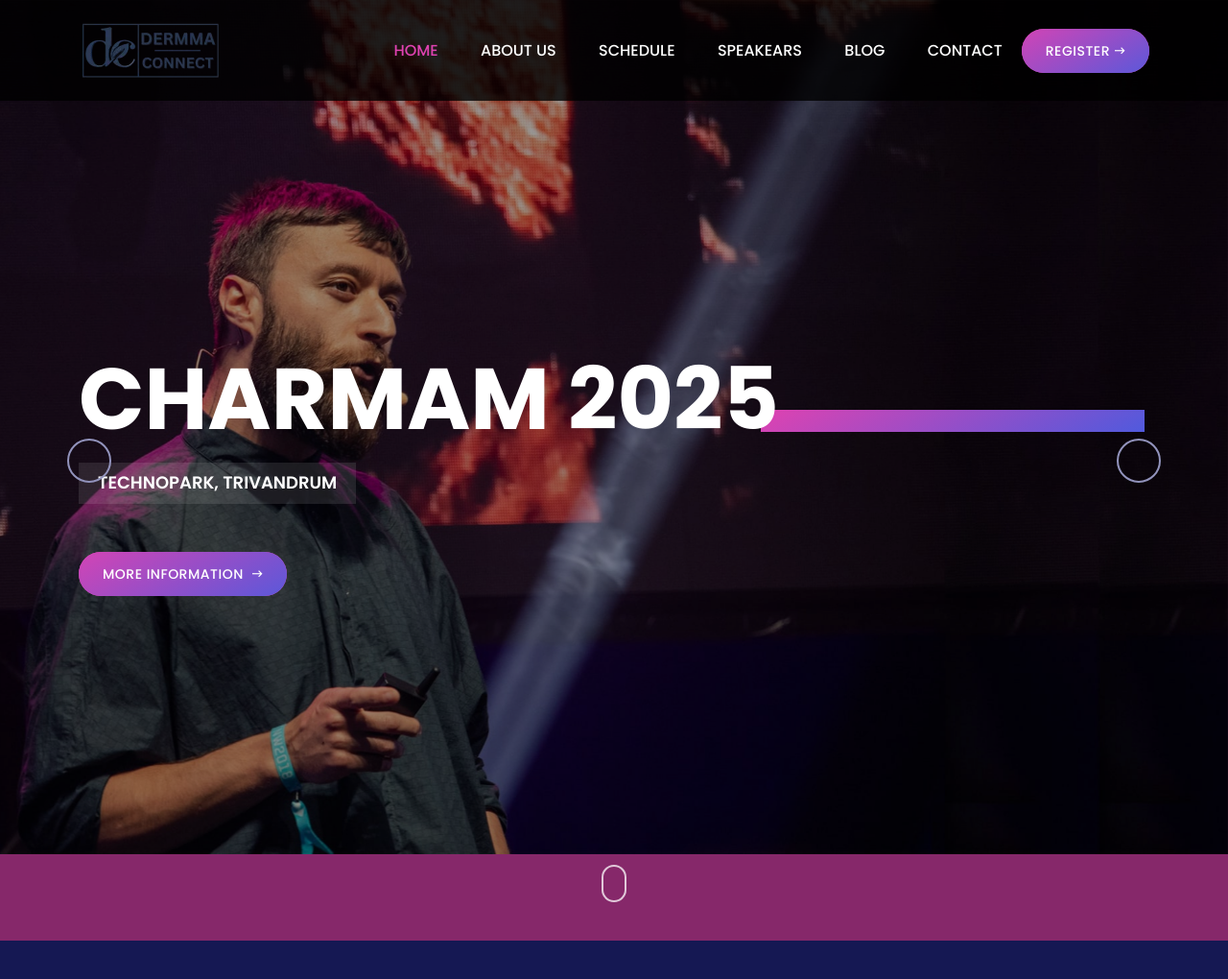
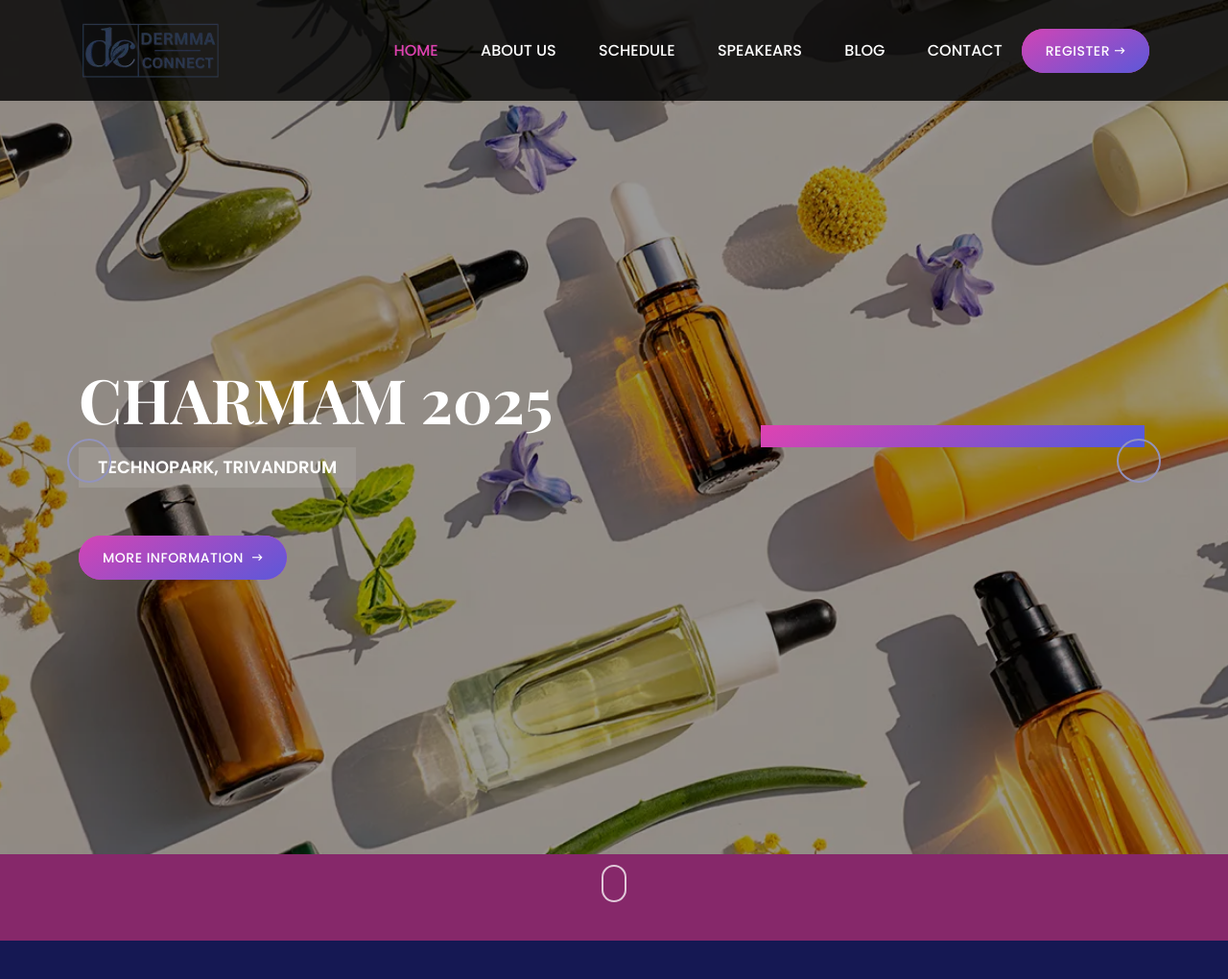
Before and after one commit to jobin8921/Derma-Event, a Django app: page / in a window 1280 px wide. Shown: the top 1020 px of the page at 96% size. Run offline with Django 5.2, Linux system fonts and the light colour scheme; some libraries are stand-ins or nearby versions.

Commit message:
updated the hero secrtion

```diff
--- a/templates/base.html
+++ b/templates/base.html
@@ -16,6 +16,9 @@
 
     <!-- Stylesheet -->
     <link rel="stylesheet" href="{% static 'style.css' %}">
+
+    <link href="https://fonts.googleapis.com/css2?family=Playfair+Display:wght@700&display=swap" rel="stylesheet">
+
 
 </head>
 <body>
--- a/templates/index.html
+++ b/templates/index.html
@@ -15,25 +15,32 @@
     <section class="welcome-area">
         <div class="welcome-slides owl-carousel">
             <!-- Single Slide -->
-            <div class="single-welcome-slide bg-img bg-overlay jarallax" style="background-image: url('{% static 'img/bg-img/1.jpg' %}');">
+            <div class="single-welcome-slide bg-img bg-overlay jarallax" style="background-image: url('{% static 'img\derma_img\derma1.webp' %}');">
                 <div class="container h-100">
                     <div class="row h-100 align-items-center">
                         <!-- Welcome Text -->
                         <div class="col-12">
                             <div class="welcome-text text-right">
-                                <h2 data-animation="fadeInUp" data-delay="300ms">CHARMAM 2025</h2>
-                                <h6 data-animation="fadeInUp" data-delay="500ms">Technopark, Trivandrum</h6>
+                                <h2 style="font-family: 'Playfair Display', serif; font-size: 4rem; color: white;" data-animation="fadeInUp" data-delay="300ms">
+                                    CHARMAM 2025
+                                </h2>
+                                <h6 data-animation="fadeInUp" data-delay="500ms" style="font-family: 'Poppins', sans-serif; color: white;">
+                                    Technopark, Trivandrum
+                                </h6>
                                 <div class="hero-btn-group" data-animation="fadeInUp" data-delay="700ms">
                                     <a href="#" class="btn confer-btn">More Information <i class="zmdi zmdi-long-arrow-right"></i></a>
                                 </div>
                             </div>
                         </div>
+
+
+
                     </div>
                 </div>
             </div>
 
             <!-- Single Slide -->
-            <div class="single-welcome-slide bg-img bg-overlay jarallax" style="background-image: url('{% static 'img/bg-img/45.jpg' %}');">
+            <div class="single-welcome-slide bg-img bg-overlay jarallax" style="background-image: url('{% static 'img\derma_img\derma3.jpg' %}');">
                 <div class="container h-100">
                     <div class="row h-100 align-items-center">
                         <!-- Welcome Text -->
```
Also changed, not shown: static/img/derma_img/derma1.webp (added), static/img/derma_img/derma3.jpg (added).
